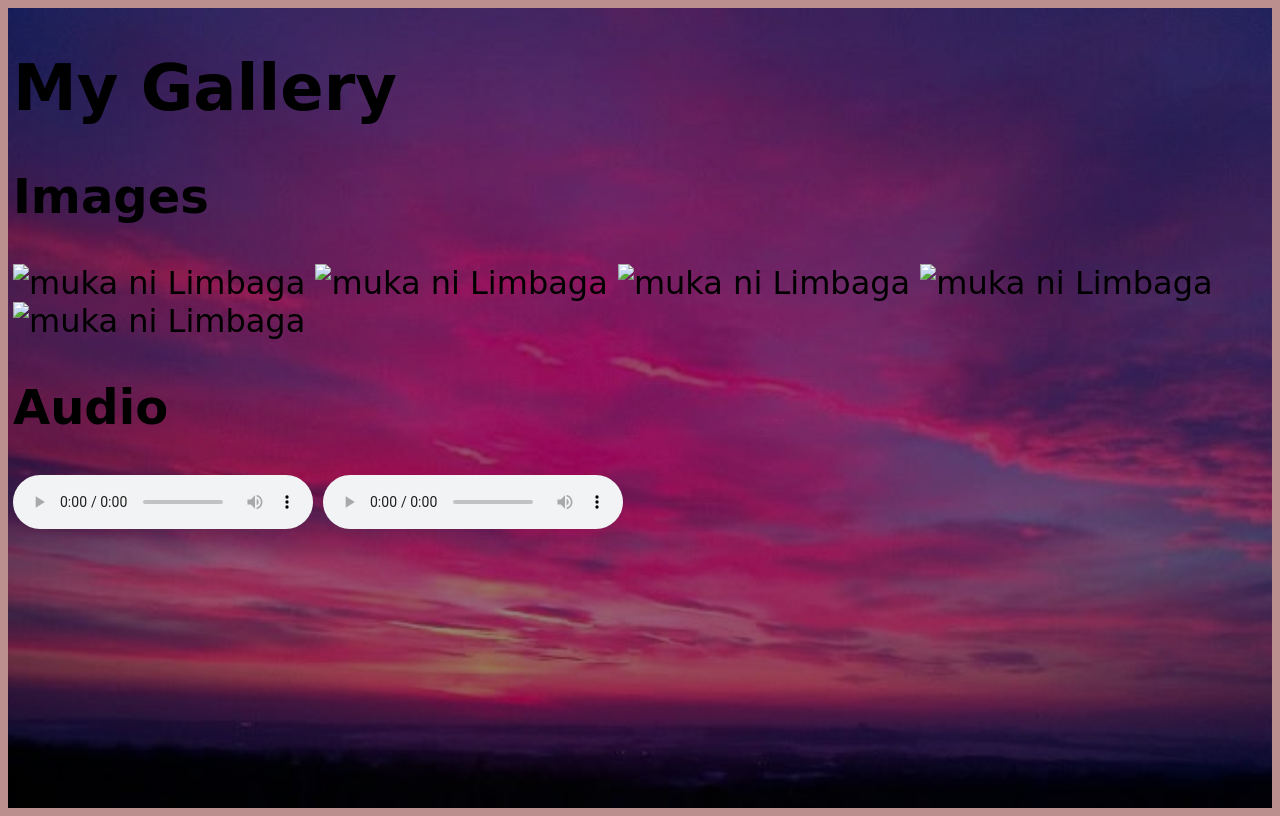
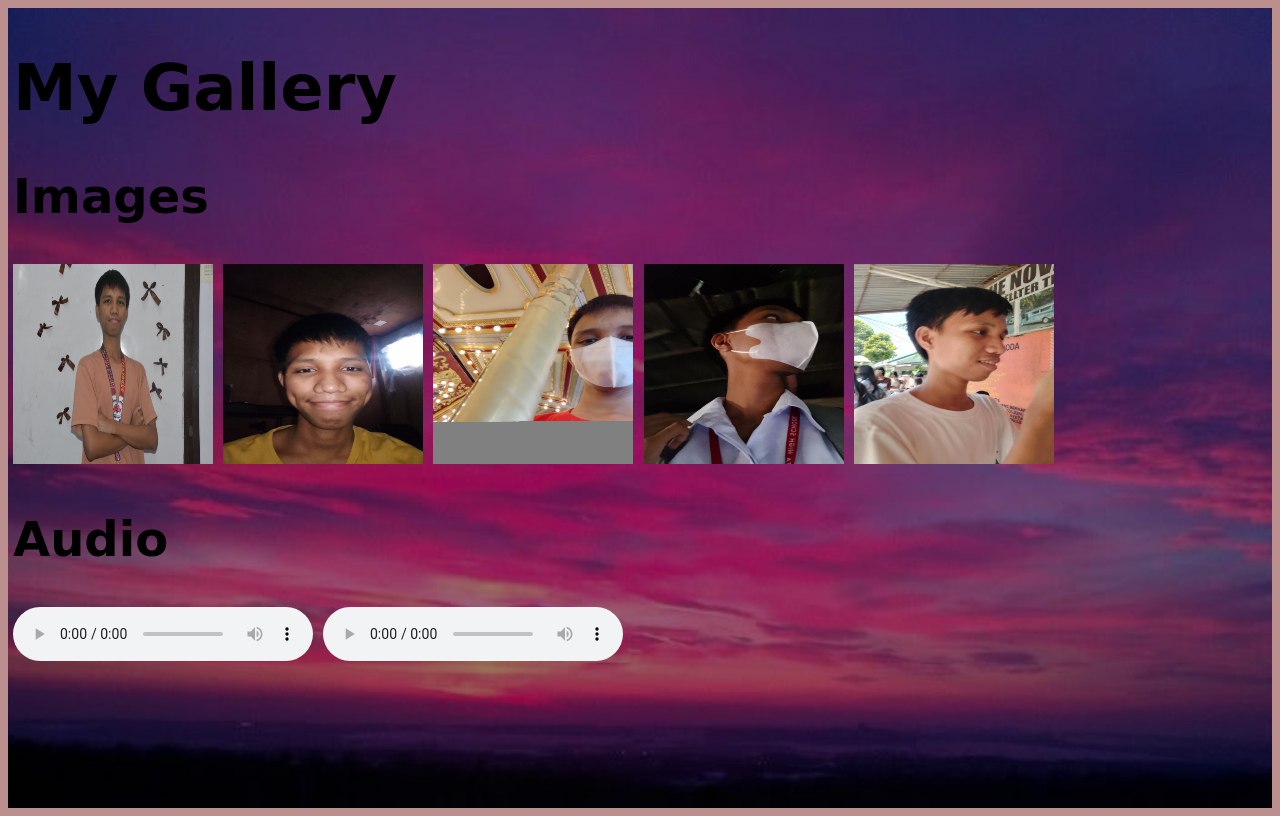
Before and after one commit to Rjay-Coding/RjayGallery, a plain HTML site: page index.html in a window 1280 px wide. Drawn offline with Linux system fonts and the light colour scheme.

Commit message:
Update index.html

```diff
--- a/index.html
+++ b/index.html
@@ -47,15 +47,15 @@
      <h1>My Gallery</h1>
      <h2>Images</h2>
 
-       <img src="images/img1.jpeg" alt="muka ni Limbaga" style="width:200px; height:200px;">
+       <img src="img1.jpeg" alt="muka ni Limbaga" style="width:200px; height:200px;">
 
-       <img src="images/img2.jpeg" alt="muka ni Limbaga" style="width:200px; height:200px;">
+       <img src="img2.jpeg" alt="muka ni Limbaga" style="width:200px; height:200px;">
 
-       <img src="images/img3.jpeg" alt="muka ni Limbaga" style="width:200px; height:200px;">
+       <img src="img3.jpeg" alt="muka ni Limbaga" style="width:200px; height:200px;">
 
-       <img src="images/img4.jpeg" alt="muka ni Limbaga" style="width:200px; height:200px;">
+       <img src="img4.jpeg" alt="muka ni Limbaga" style="width:200px; height:200px;">
 
-       <img src="images/img5.jpeg" alt="muka ni Limbaga" style="width:200px; height:200px;">
+       <img src="img5.jpeg" alt="muka ni Limbaga" style="width:200px; height:200px;">
 
 
 
```
